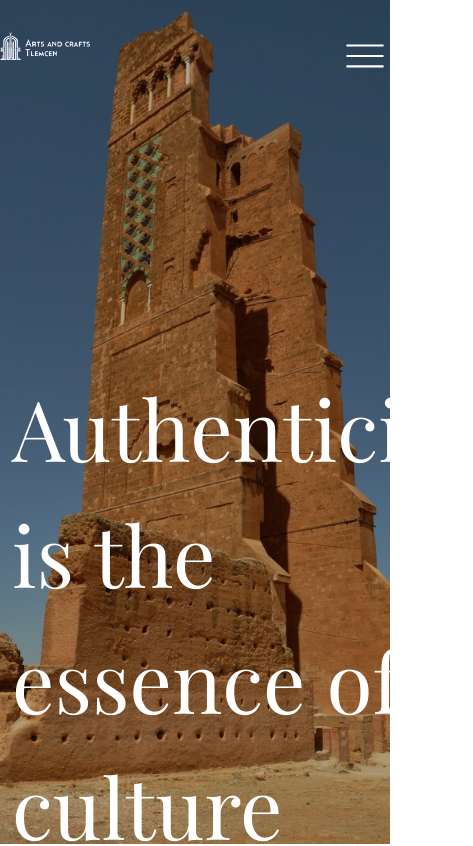
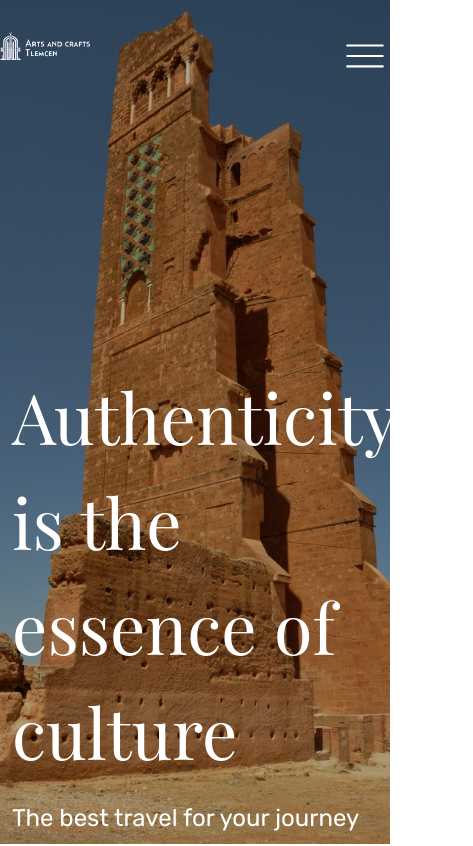
Before and after one commit to chikhaouiMohammed/elAssalahOfTlemcen, a React (Vite) app: page / in a window 390 px wide. Shown: the top 846 px of the page, 473 px wide, since content can reach past the window. Built offline with nearby package versions, Linux system fonts and the light colour scheme; no server answers; the database is empty.

Commit message:
Initial commit

```diff
--- a/src/components/Hero.jsx
+++ b/src/components/Hero.jsx
@@ -78,7 +78,7 @@ function Hero() {
         </div>
       </div>
       <div className='w-full container mx-auto pt-[250px] text-white flex flex-col justify-center items-start gap-[16px]'>
-        <h1 style={fontPlayfair} className='leading-normal text-[84px]'>
+        <h1 id='hero-heading' style={fontPlayfair} className='leading-normal text-[84px]'>
           {t('startUnforgettableJourney')}
         </h1>
         <p style={fontRubik} className='text-[24px] leading-normal'>
--- a/src/components/style/general.css
+++ b/src/components/style/general.css
@@ -129,6 +129,17 @@
   }
 }
 /* start Header */
+/* Start Hero */
+@media (max-width: 768px) {
+  #hero-heading {
+     font-size: 70px;
+  }
+}
+
+
+
+
+/* End Hero */
 /* Start About */
 @media (max-width: 768px) {
   #about-content {
@@ -142,9 +153,6 @@
      margin: auto;
   }
 }
-
-
-
 /* End About */
 /* Start Features */
 @media (max-width: 768px) {
@@ -245,6 +253,7 @@
 @media (max-width: 900px) {
   #footer-footer{
     padding: 100px 0;
+    padding-left: 50px;
     display: flex;
     justify-content: flex-start;
     width: 100%;
--- a/src/pages/Discover.jsx
+++ b/src/pages/Discover.jsx
@@ -123,9 +123,9 @@ function Discover() {
       <div className="container mx-auto">
         <div className="p-6 bg-transparent mt-34">
           {/* Search form */}
-          <div className="flex items-center mb-3">
-            <div className="w-[20%]">
-              <Dropdown id='language-btn' className="discover-custom-dropdown ml-10">
+
+            <div id='category-drop' className="sm:w-[20%] mb-6">
+              <Dropdown className="discover-custom-dropdown">
                 <Dropdown.Toggle variant="success" id="dropdown-basic" className="text-xl">
                   {t(value  || 'category')}
                 </Dropdown.Toggle>
@@ -152,7 +152,7 @@ function Discover() {
                 </Dropdown.Menu>
               </Dropdown>
             </div>
-          </div>
+
           {/* Content */}
           <div className="card-container flex flex-wrap 2xl:justify-start items-center xl:justify-start gap-[30px] ">
             {/* cards */}
```
